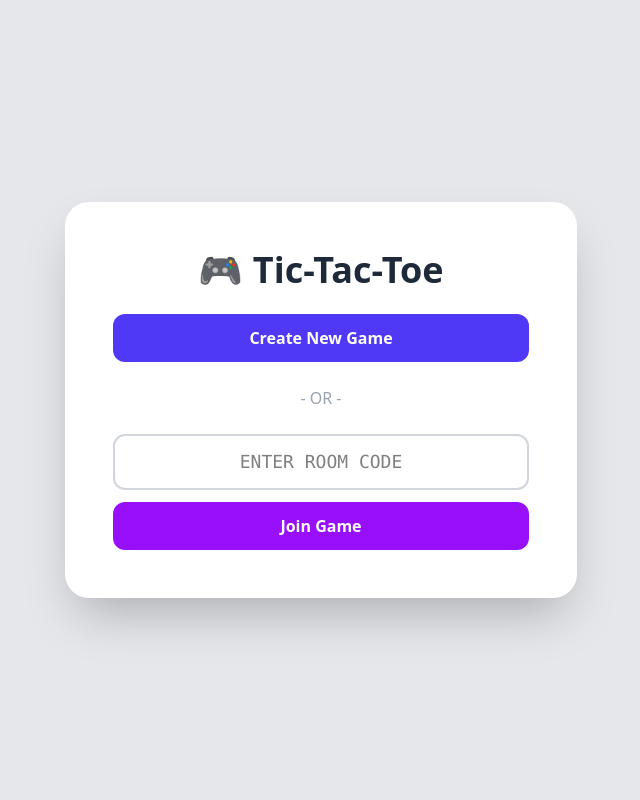
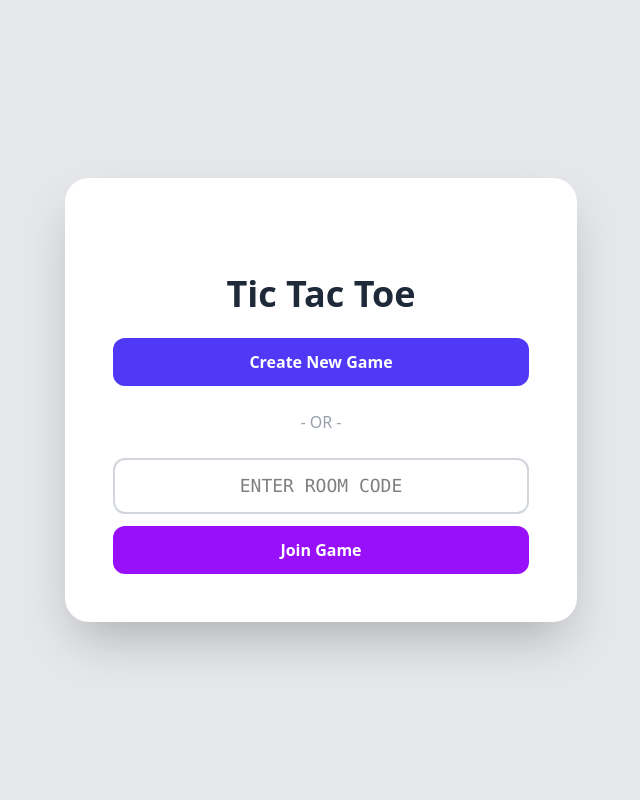
Before and after one commit to akshaykumar401/tic-tac-toe, a Flask app: page /playOnline in a window 1280 px wide. Shown: the whole page, without its empty margins (319-959 px from the left). Run offline with Flask 3, Linux system fonts and the light colour scheme; some libraries are stand-ins or nearby versions.

Commit message:
Update README, enhance multiplayer features, and improve UI for Tic Tac Toe game

```diff
--- a/app.py
+++ b/app.py
@@ -36,12 +36,11 @@ def rules():
 
 @socketio.on('connect')
 def handle_connect():
-    print(f'Client connected: {request.sid}')
+    pass
 
+# Disconnect Function....
 @socketio.on('disconnect')
 def handle_disconnect():
-    print(f'Client disconnected: {request.sid}')
-    # Clean up games when player disconnects
     for room in list(games.keys()):
         if request.sid in games[room]['players']:
             del games[room]['players'][request.sid]
@@ -50,23 +49,25 @@ def handle_disconnect():
             else:
                 socketio.emit('opponent_left', room=room)
 
+# Create Room Function....
 @socketio.on('create_room')
 def handle_create_room():
     room = secrets.token_hex(3).upper()
-    print(f'Creating room: {room}')
     games[room] = {
         'players': {request.sid: 'X'},
         'board': [''] * 9,
         'turn': 'X',
-        'started': False
+        'started': False,
+        'X_Score': 0,
+        'O_Score': 0
     }
     join_room(room)
-    emit('room_created', {'room': room, 'symbol': 'X'})
+    emit('room_created', {'room': room, 'symbol': 'X', 'X_Score': games[room]['X_Score'], 'O_Score': games[room]['O_Score']})
 
+# Join Room Function....
 @socketio.on('join_room')
 def handle_join_room(data):
     room = data['room']
-    print(f'Joining room: {room}')
 
     if room not in games:
         emit('error', {'message': 'Room not found'})
@@ -80,71 +81,79 @@ def handle_join_room(data):
     games[room]['started'] = True
     join_room(room)
 
-    emit('room_joined', {'room': room, 'symbol': 'O'})
+    emit('room_joined', {'room': room, 'symbol': 'O', 'X_Score': games[room]['X_Score'], 'O_Score': games[room]['O_Score']})
     socketio.emit('game_start', {
         'board': games[room]['board'],
         'turn': games[room]['turn']
     }, room=room)
 
+# Move Function....
 @socketio.on('make_move')
 def handle_move(data):
     room = data['room']
     index = data['index']
 
-    print(f'Move in room {room} at index {index}')
-
     if room not in games:
-        print('Room not found')
+        # print('Room not found')
         return
 
     game = games[room]
     player_symbol = game['players'].get(request.sid)
 
     if not player_symbol:
-        print('Player not in game')
+        # print('Player not in game')
         return
 
     if game['turn'] != player_symbol:
-        print(f'Not player turn. Current turn: {game["turn"]}, Player: {player_symbol}')
+        # print(f'Not player turn. Current turn: {game["turn"]}, Player: {player_symbol}')
         return
 
     if game['board'][index] != '':
-        print('Cell already occupied')
+        # print('Cell already occupied')
         return
 
     game['board'][index] = player_symbol
     winner = check_winner(game['board'])
 
     if winner:
+        if winner == 'X':
+            game['X_Score'] += 1
+        elif winner == 'O':
+            game['O_Score'] += 1
+
         socketio.emit('move_made', {
             'board': game['board'],
             'winner': winner,
-            'turn': game['turn']
+            'turn': game['turn'],
+            'X_Score': game['X_Score'],
+            'O_Score': game['O_Score']
         }, room=room)
     else:
         game['turn'] = 'O' if game['turn'] == 'X' else 'X'
         socketio.emit('move_made', {
             'board': game['board'],
             'winner': None,
-            'turn': game['turn']
+            'turn': game['turn'],
         }, room=room)
 
+# Reset Game Function....
 @socketio.on('reset_game')
 def handle_reset(data):
     room = data['room']
-    print(f'Resetting game in room {room}')
+    # print(f'Resetting game in room {room}')
     if room in games:
         games[room]['board'] = [''] * 9
-        games[room]['turn'] = 'X'
+        games[room]['turn'] = 'X' if games[room]['turn'] == 'O' else 'O'
         socketio.emit('game_reset', {
             'board': games[room]['board'],
-            'turn': games[room]['turn']
+            'turn': games[room]['turn'],
         }, room=room)
 
+# Player Leaving Room Function....
 @socketio.on('leave_room')
 def handle_leave_room(data):
     room = data['room']
-    print(f'Player leaving room {room}')
+    # print(f'Player leaving room {room}')
     if room in games:
         leave_room(room)
         if request.sid in games[room]['players']:
@@ -155,6 +164,7 @@ def handle_leave_room(data):
         else:
             socketio.emit('opponent_left', room=room)
 
+# Check Winner Function....
 def check_winner(board):
     lines = [
         [0, 1, 2], [3, 4, 5], [6, 7, 8],  # rows
--- a/static/CSS/output.css
+++ b/static/CSS/output.css
@@ -10,6 +10,9 @@
     --color-red-200: oklch(88.5% 0.062 18.334);
     --color-red-600: oklch(57.7% 0.245 27.325);
     --color-red-700: oklch(50.5% 0.213 27.518);
+    --color-amber-300: oklch(87.9% 0.169 91.605);
+    --color-amber-400: oklch(82.8% 0.189 84.429);
+    --color-yellow-300: oklch(90.5% 0.182 98.111);
     --color-green-200: oklch(92.5% 0.084 155.995);
     --color-green-500: oklch(72.3% 0.219 149.579);
     --color-green-600: oklch(62.7% 0.194 149.214);
@@ -20,15 +23,14 @@
     --color-indigo-500: oklch(58.5% 0.233 277.117);
     --color-indigo-600: oklch(51.1% 0.262 276.966);
     --color-indigo-700: oklch(45.7% 0.24 277.023);
-    --color-purple-500: oklch(62.7% 0.265 303.9);
     --color-purple-600: oklch(55.8% 0.288 302.321);
     --color-purple-700: oklch(49.6% 0.265 301.924);
-    --color-pink-500: oklch(65.6% 0.241 354.308);
     --color-gray-200: oklch(92.8% 0.006 264.531);
     --color-gray-300: oklch(87.2% 0.01 258.338);
     --color-gray-400: oklch(70.7% 0.022 261.325);
     --color-gray-600: oklch(44.6% 0.03 256.802);
     --color-gray-800: oklch(27.8% 0.033 256.848);
+    --color-gray-900: oklch(21% 0.034 264.665);
     --color-black: #000;
     --color-white: #fff;
     --spacing: 0.25rem;
@@ -273,14 +260,11 @@
   .mt-8 {
     margin-top: calc(var(--spacing) * 8);
   }
-  .mr-2 {
-    margin-right: calc(var(--spacing) * 2);
+  .mt-12 {
+    margin-top: calc(var(--spacing) * 12);
   }
   .mb-6 {
     margin-bottom: calc(var(--spacing) * 6);
-  }
-  .ml-\[5rem\] {
-    margin-left: 5rem;
   }
   .block {
     display: block;
@@ -518,10 +490,6 @@
     }
     --tw-gradient-stops: var(--tw-gradient-via-stops, var(--tw-gradient-position), var(--tw-gradient-from) var(--tw-gradient-from-position), var(--tw-gradient-to) var(--tw-gradient-to-position));
   }
-  .from-indigo-500 {
-    --tw-gradient-from: var(--color-indigo-500);
-    --tw-gradient-stops: var(--tw-gradient-via-stops, var(--tw-gradient-position), var(--tw-gradient-from) var(--tw-gradient-from-position), var(--tw-gradient-to) var(--tw-gradient-to-position));
-  }
   .via-black {
     --tw-gradient-via: var(--color-black);
     --tw-gradient-via-stops: var(--tw-gradient-position), var(--tw-gradient-from) var(--tw-gradient-from-position), var(--tw-gradient-via) var(--tw-gradient-via-position), var(--tw-gradient-to) var(--tw-gradient-to-position);
@@ -535,21 +503,9 @@
     --tw-gradient-via-stops: var(--tw-gradient-position), var(--tw-gradient-from) var(--tw-gradient-from-position), var(--tw-gradient-via) var(--tw-gradient-via-position), var(--tw-gradient-to) var(--tw-gradient-to-position);
     --tw-gradient-stops: var(--tw-gradient-via-stops);
   }
-  .via-purple-500 {
-    --tw-gradient-via: var(--color-purple-500);
-    --tw-gradient-via-stops: var(--tw-gradient-position), var(--tw-gradient-from) var(--tw-gradient-from-position), var(--tw-gradient-via) var(--tw-gradient-via-position), var(--tw-gradient-to) var(--tw-gradient-to-position);
-    --tw-gradient-stops: var(--tw-gradient-via-stops);
-  }
-  .to-pink-500 {
-    --tw-gradient-to: var(--color-pink-500);
-    --tw-gradient-stops: var(--tw-gradient-via-stops, var(--tw-gradient-position), var(--tw-gradient-from) var(--tw-gradient-from-position), var(--tw-gradient-to) var(--tw-gradient-to-position));
-  }
   .to-transparent {
     --tw-gradient-to: transparent;
     --tw-gradient-stops: var(--tw-gradient-via-stops, var(--tw-gradient-position), var(--tw-gradient-from) var(--tw-gradient-from-position), var(--tw-gradient-to) var(--tw-gradient-to-position));
-  }
-  .object-cover {
-    object-fit: cover;
   }
   .p-2 {
     padding: calc(var(--spacing) * 2);
--- a/templates/playOnline.html
+++ b/templates/playOnline.html
@@ -1,35 +1,72 @@
-{% extends "base.html" %}
+{% extends "base.html" %} {% block title %} Patch User {% endblock %} {% block
+content %}
+<div class="min-h-screen w-full">
+    <!-- Setup Screen -->
+    <div id="setupScreen"
+        class="bg-white absolute top-[50%] left-[50%] translate-x-[-50%] translate-y-[-50%] rounded-3xl shadow-2xl p-8 md:p-12 max-w-lg w-full">
+        <h1 class="text-4xl font-bold text-gray-800 mt-12 mb-6 text-center">
+            Tic Tac Toe
+        </h1>
 
-{% block title %} Patch User {% endblock %}
-
-{% block content %}
-<div class="min-h-screen from-indigo-500 via-purple-500 to-pink-500 flex items-center justify-center p-4">
-    <div class="bg-white rounded-3xl shadow-2xl p-8 md:p-12 max-w-lg w-full">
-        <h1 class="text-4xl font-bold text-gray-800 mb-6 text-center">🎮 Tic-Tac-Toe</h1>
-
-        <div id="setupScreen" class="space-y-6">
-            <button id="create_room" class="w-full bg-indigo-600 hover:bg-indigo-700 text-white font-semibold py-3 px-6 rounded-xl transition duration-300 transform hover:scale-105 active:scale-95">
+        <div class="space-y-6">
+            <button id="create_room"
+                class="w-full bg-indigo-600 hover:bg-indigo-700 text-white font-semibold py-3 px-6 rounded-xl transition duration-300 transform hover:scale-105 active:scale-95">
                 Create New Game
             </button>
             <div class="text-center text-gray-400 font-medium">- OR -</div>
             <div class="space-y-3">
-                <input type="text" id="joinRoomInput" placeholder="Enter Room Code" class="w-full px-4 py-3 border-2 border-gray-300 rounded-xl focus:border-indigo-500 focus:outline-none text-center text-lg font-mono uppercase">
-                <button id="join_room" class="w-full bg-purple-600 hover:bg-purple-700 text-white font-semibold py-3 px-6 rounded-xl transition duration-300 transform hover:scale-105 active:scale-95">
+                <input type="text" id="joinRoomInput" placeholder="Enter Room Code"
+                    class="w-full px-4 py-3 border-2 border-gray-300 rounded-xl focus:border-indigo-500 focus:outline-none text-center text-lg font-mono uppercase" />
+                <button id="join_room"
+                    class="w-full bg-purple-600 hover:bg-purple-700 text-white font-semibold py-3 px-6 rounded-xl transition duration-300 transform hover:scale-105 active:scale-95">
                     Join Game
                 </button>
             </div>
         </div>
+    </div>
 
-        <div id="gameScreen" class="hidden space-y-6">
-            <div id="roomCode" class="text-2xl font-bold text-indigo-600 bg-indigo-50 py-3 px-4 rounded-xl text-center"></div>
+    <!-- Game Section -->
+    <div id="gameScreen" class="hidden bg-dadada w-full h-screen">
+        <div id="winner_section" class="pt-4 w-full h-auto flex items-center justify-around">
+            <div
+                class="flex w-[10rem] h-[4rem] font-medium bg-blue-200 justify-center items-center rounded-2xl text-xl z-2 shadow-lg">
+                Player X:&nbsp;
+                <span id="player_x" class="font-normal text-black"></span>
+                <img src="{{ url_for('static', filename='images/pointes.png') }}" alt="Background_image"
+                    class="w-[10rem] h-[4rem] rounded-2xl absolute z-[-1] opacity-70" />
+            </div>
+
+            <!-- Room Code and Heading -->
+            <div>
+                <h1 class="text-2xl font-bold text-gray-800 text-center">
+                    Tic Tac Toe
+                </h1>
+                <div id="roomCode"
+                    class="text-2xl font-bold text-indigo-600  text-center"></div>
+            </div>
+
+            <div
+                class="flex w-[10rem] h-[4rem] font-medium bg-red-200 justify-center items-center rounded-2xl text-xl z-2 shadow-lg">
+                Player O:&nbsp;
+                <span id="player_o" class="font-normal"></span>
+                <img src="{{ url_for('static', filename='images/pointes.png') }}" alt="Background_image"
+                    class="w-[10rem] h-[4rem] rounded-2xl absolute z-[-1] opacity-70" />
+            </div>
+        </div>
+
+        <div class="space-y-6">
             <div id="playerInfo" class="text-lg text-gray-600 font-medium text-center"></div>
-            <div id="status" class="text-xl font-semibold text-gray-800 text-center min-h-[30px]">Waiting for opponent...</div>
+            <div id="status" class="text-xl font-semibold text-gray-800 text-center min-h-[30px]">
+                Waiting for opponent...
+            </div>
             <div id="board" class="grid grid-cols-3 gap-3 mx-auto w-fit"></div>
             <div class="flex gap-3 justify-center flex-wrap">
-                <button id="reset_game" class="bg-green-600 hover:bg-green-700 text-white font-semibold py-2 px-6 rounded-lg transition duration-300 transform hover:scale-105 active:scale-95">
+                <button id="reset_game"
+                    class="bg-green-600 hover:bg-green-700 text-white font-semibold py-2 px-6 rounded-lg transition duration-300 transform hover:scale-105 active:scale-95">
                     New Game
                 </button>
-                <button id="leave_room" class="bg-red-600 hover:bg-red-700 text-white font-semibold py-2 px-6 rounded-lg transition duration-300 transform hover:scale-105 active:scale-95">
+                <button id="leave_room"
+                    class="bg-red-600 hover:bg-red-700 text-white font-semibold py-2 px-6 rounded-lg transition duration-300 transform hover:scale-105 active:scale-95">
                     Leave Room
                 </button>
             </div>
@@ -37,6 +74,5 @@
     </div>
 </div>
 
-
 <script src="{{ url_for('static', filename='JS/playOnline.js') }}"></script>
 {% endblock %}
```
Also changed, not shown: other parts of static/CSS/output.css (+17 -54 lines), static/JS/playOnline.js (+123 -66 lines), templates/playWithAI.html (+10 -1 lines), Readme.md.
